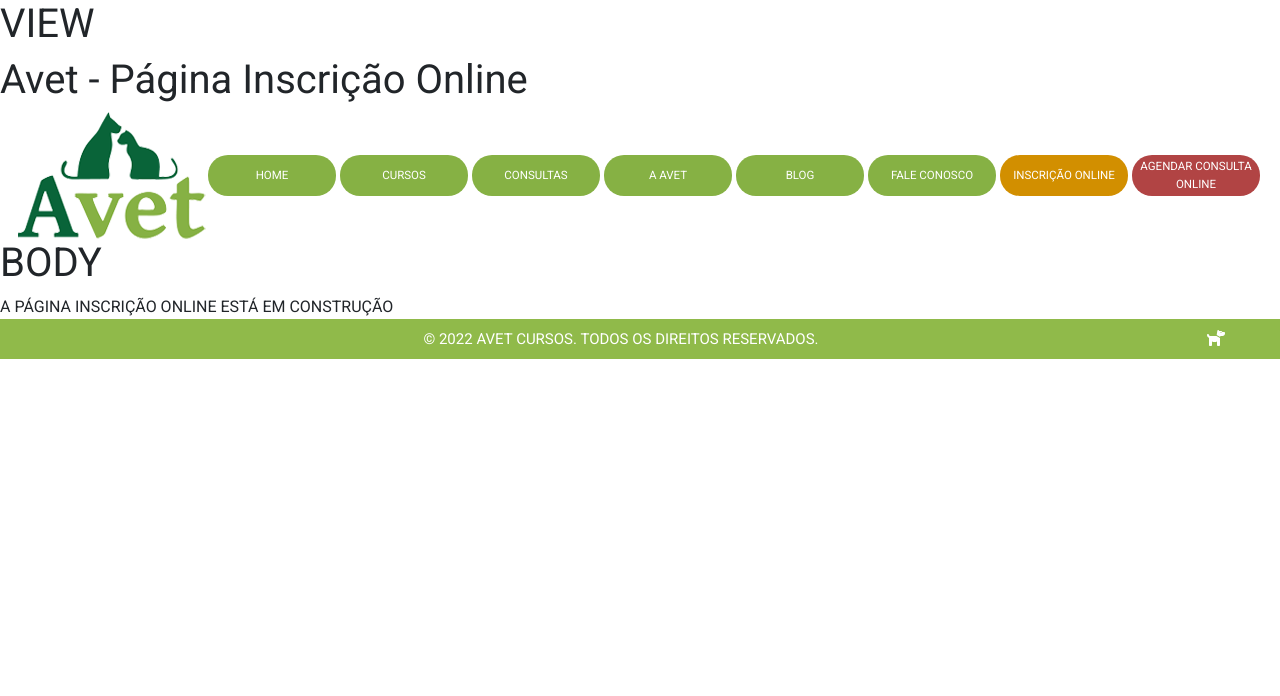
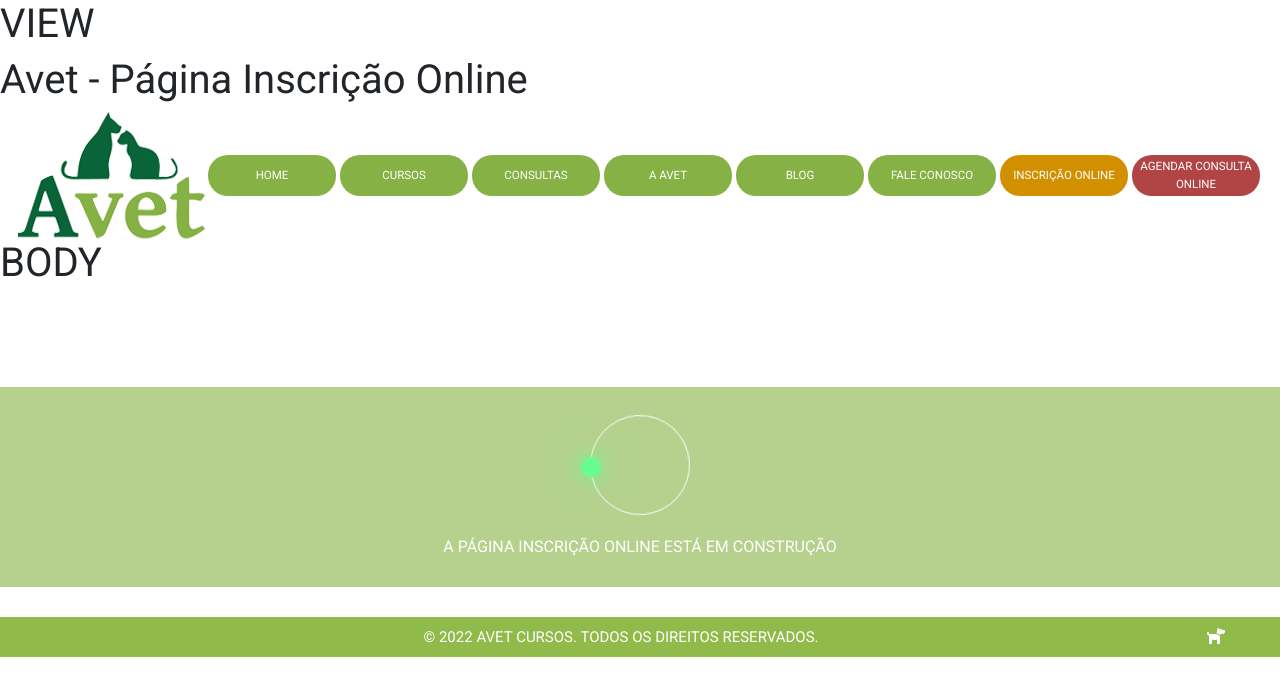
Before and after one commit to marcusviniciusmo/Avet_Cursos_Website, a React (Create React App) app in the folder frontend/: page /inscricaoOnline in a window 1280 px wide. Shown: the top 696 px of the page. Built offline with nearby package versions, Linux system fonts and the light colour scheme.

Commit message:
UnderConstruction component styling

```diff
--- a/frontend/src/components/UnderConstruction/index.tsx
+++ b/frontend/src/components/UnderConstruction/index.tsx
@@ -1,4 +1,5 @@
 import { ToUpperCaseText } from "utils/Functions";
+import './styles.css';
 
 type Props = {
   pageTitle: string
@@ -6,11 +7,12 @@ type Props = {
 
 function UnderConstruction({ pageTitle }: Props) {
   return (
-    <>
-        <span>
-          {ToUpperCaseText(`A página ${pageTitle} está em construção`)}
-        </span>
-    </>
+    <div id="underConstructionContainer">
+      <div id="underConstructionLoader" />
+      <span>
+        {ToUpperCaseText(`A página ${pageTitle} está em construção`)}
+      </span>
+    </div>
   );
 };
 
--- /dev/null
+++ b/frontend/src/components/UnderConstruction/styles.css
@@ -0,0 +1,47 @@
+div#underConstructionContainer {
+  background: #86B144;
+  width: 100%;
+  height: 200px;
+  margin: 100px 0 30px;
+  position: relative;
+  display: flex;
+  flex-direction: column;
+  align-items: center;
+  justify-content: center;
+  opacity: 0.6;
+}
+
+div#underConstructionContainer div#underConstructionLoader {
+  width: 100px;
+  height: 100px;
+  margin-bottom: 20px;
+  border: 1px solid #FFFFFF;
+  border-radius: 50%;
+  animation: circleAnimation 2s linear infinite;
+}
+
+div#underConstructionContainer div#underConstructionLoader::before {
+  content: '';
+  position: absolute;
+  top: -10px;
+  left: 50px;
+  transform: translateX(-50%);
+  width: 20px;
+  height: 20px;
+  border-radius: 50%;
+  background: #04FC43;
+  box-shadow: 0 0 20px #04FC43, 0 0 60px #04FC43;
+}
+
+div#underConstructionContainer span {
+  color: #FFFFFF;
+}
+
+@keyframes circleAnimation {
+  0% {
+    transform: rotate(0deg);
+  }
+  100% {
+    transform: rotate(360deg);
+  }
+}
```
